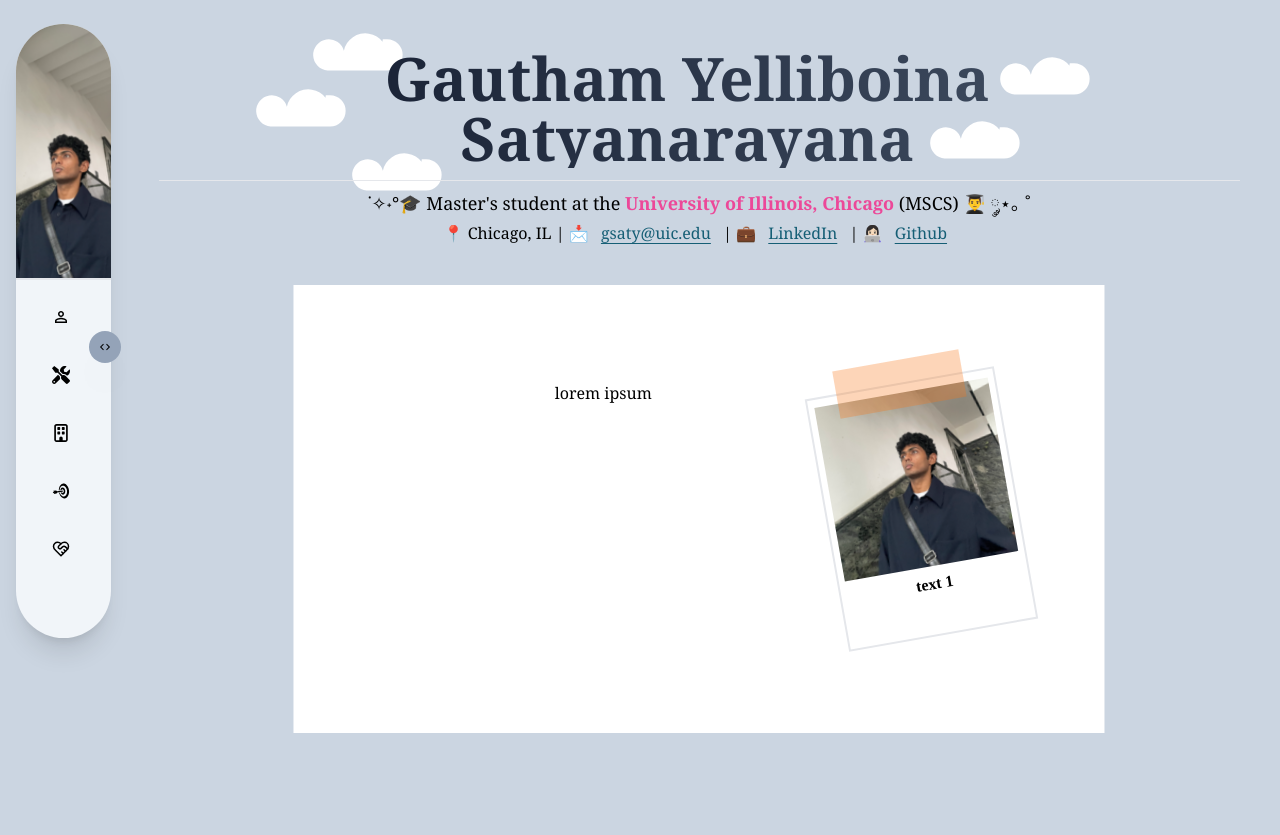
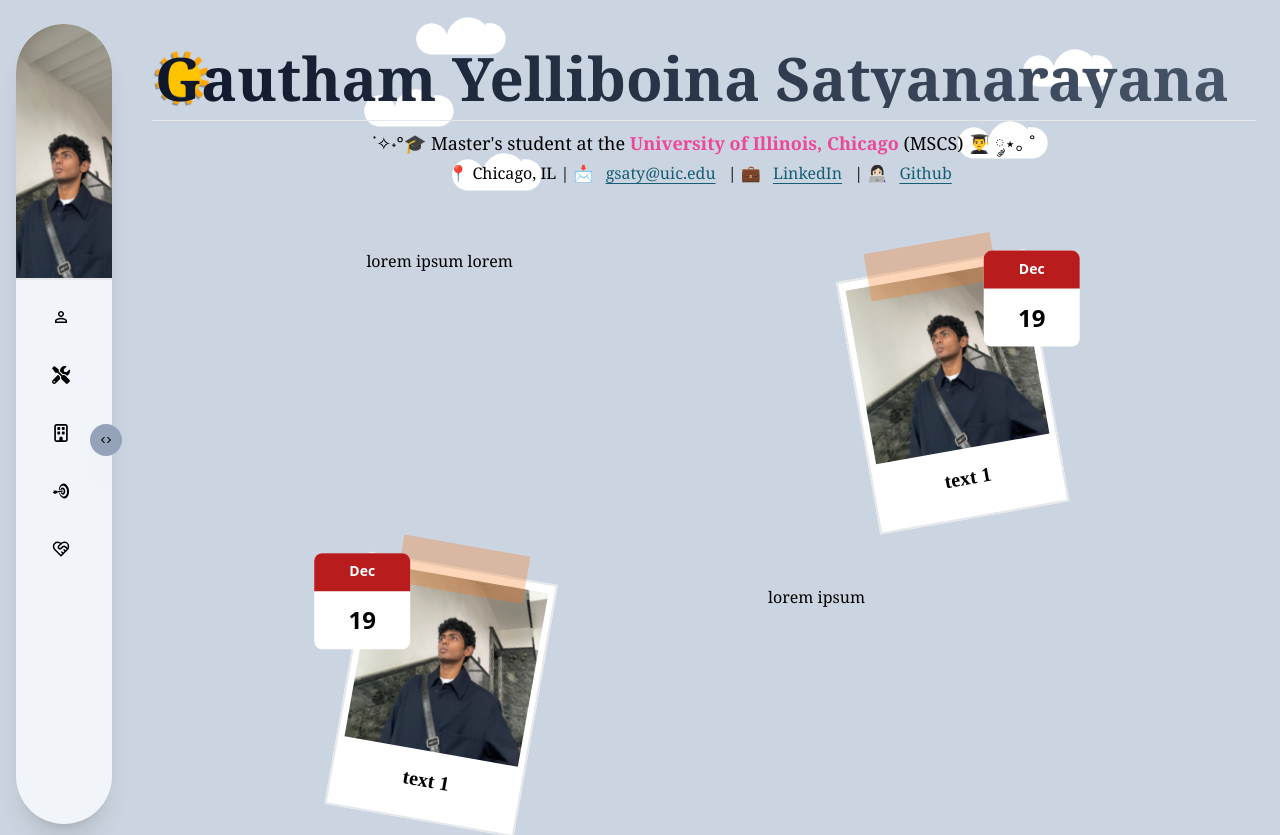
Before and after one commit to gauthamys/portfolio-old, a React (Create React App) app: page / in a window 1280 px wide. Shown: the top 835 px of the page. Before the commit the page ends 800 px from the top, so only its background shows below. Built offline with nearby package versions, Linux system fonts and the light colour scheme.

Commit message:
[Add] polaroids

```diff
--- a/src/App.js
+++ b/src/App.js
@@ -1,24 +1,15 @@
 import Navbar from './components/Navbar';
 import Main from './components/Main';
-import Home from './components/Home';
 import Cloud from './components/Clouds';
 import React from "react";
 
 function App() {
-  function genRandomPosition() {
-    let dir = ['left', 'right'];
-    let pos = ['24', '28', '32', '64', '68']
-  }
   return (
     <div className='App flex flex-row'>
-      <Cloud topClass={"top-2"} animate={"animate-cloud_1"}/>
-      <Cloud topClass={"top-8"} animate={"animate-cloud_2"}/>
-      <Cloud topClass={"top-16"} animate={"animate-cloud_3"}/>
-      <Cloud topClass={"top-24"} animate={"animate-cloud_4"}/>
-      <Cloud topClass={"top-32"} animate={"animate-cloud_5"}/>
       <Navbar />
-      <Main Component={Home}/>
+      <Main />
     </div>
+
   );
 }
 
--- a/src/components/Clouds.js
+++ b/src/components/Clouds.js
@@ -2,7 +2,7 @@ import React from 'react';
 
 const Cloud = ({ topClass, animate }) => {
   return (
-    <div className={`absolute flex-none ${topClass} ${animate}`}>
+    <div className={`absolute -z-40 ${topClass} ${animate}`}>
       <svg
         xmlns="http://www.w3.org/2000/svg"
         viewBox="0 0 64 64"
--- a/src/components/Home.js
+++ b/src/components/Home.js
@@ -1,10 +1,9 @@
-import Polaroid from "./Polaroid";
 import Title from "./Title";
 import React from "react";
 
 function Home(){
     return (
-        <div className="relative">
+        <div>
             <Title text={"Gautham Yelliboina Satyanarayana"} />
             <p className="text-lg text-center mt-2">
             ˙✧˖°🎓 Master's student at the <span className="text-pink-500 font-extrabold">University of Illinois, Chicago</span>  (MSCS) 👨‍🎓 ༘⋆｡ ˚
@@ -15,12 +14,6 @@ function Home(){
                 💼 <a className="profile-link animate-bounce" target="_blank" href="https:www.linkedin.com/in/gauthamys">LinkedIn</a> |
                 👩🏻‍💻 <a className="profile-link" target="_blank" href="https://www.github.com/gauthamys">Github</a>
             </div>
-            <div className="h-max w-[75%] p-2 py-24 bg-white mt-10 absolute left-1/2 -translate-x-1/2">
-                <div className="flex flex-row left-1/2 mx-[10%]">
-                    <p className="grow text-center">lorem ipsum</p>
-                    <Polaroid imgSrc={"bg-profile"} description={"text 1"} />
-                </div>
-            </div>
         </div>
     )
 }
--- a/src/components/Main.js
+++ b/src/components/Main.js
@@ -1,15 +1,24 @@
-import BgElements from "./BgElement";
 import React from "react";
 import Home from "./Home";
-import { Element } from "react-scroll";
+import PolaroidStory from "./PolaroidStory";
+import Cloud from "./Clouds";
+import Sun from "./Sun";
 
 function Main() {
     return (
         <div className="main">
-            <BgElements />
+            <Cloud topClass={"top-[-2rem]"} animate={"animate-cloud_1"}/>
+            <Cloud topClass={"top-[0rem]"} animate={"animate-cloud_2"}/>
+            <Cloud topClass={"top-[2.5rem]"} animate={"animate-cloud_3"}/>
+            <Cloud topClass={"top-[4.5rem]"} animate={"animate-cloud_4"}/>
+            <Cloud topClass={"top-[6.5rem]"} animate={"animate-cloud_5"}/>
+            <Sun />
             <div className="m-6">
                 <div id="home" name="home">
                     <Home />
+                </div>
+                <div id="polaroidstory" name="polaroidstory">
+                    <PolaroidStory />
                 </div>
             </div>
         </div>
--- a/src/components/Navbar.js
+++ b/src/components/Navbar.js
@@ -28,7 +28,7 @@ export default function Navbar() {
             </a>
             <ul>
                 <NavItem target={"#home"} title={"Who I am"} collapsed={collapsed} Icon={MdOutlinePermIdentity} />
-                <NavItem title={"What I'm doing"} collapsed={collapsed} Icon={FaTools}/>
+                <NavItem target={"#polaroidstory"} title={"What I'm doing"} collapsed={collapsed} Icon={FaTools}/>
                 <NavItem title={"What I've done"} collapsed={collapsed} Icon={FaRegBuilding}/>
                 <NavItem title={"What I want to do"} collapsed={collapsed} Icon={GiBullseye}/>
                 <NavItem title={"Connect with me"} collapsed={collapsed} Icon={LuHeartHandshake}/>
--- a/src/components/Polaroid.js
+++ b/src/components/Polaroid.js
@@ -1,9 +1,21 @@
-function Polaroid({imgSrc, description}) {
+function Polaroid({imgSrc, description, rotate}) {
     return (
-        <div className="w-48 h-64 bg-white border-2 relative rotate-[-10deg]">
+        <div className={`w-48 h-64 bg-white border-2 relative origin-top-right ${rotate ? "rotate-[10deg]" : "rotate-[-10deg]"}`}>
             <div className={`absolute w-44 h-44 left-1/2 -translate-x-1/2 mt-2 ${imgSrc} bg-bottom`}></div>
-            <div className="absolute bottom-[15%] left-1/2 -translate-x-1/2 w-44 text-center font-bold polaroid-text">{description}</div>
+            <div className="absolute bottom-[10%] left-1/2 -translate-x-1/2 w-44 text-center text-xl font-bold polaroid-text">{description}</div>
             <div className="absolute top-[-10%] left-1/2 -translate-x-1/2 w-32 h-12 bg-orange-500 opacity-30"></div>
+            <Calendar rotate={rotate} month={"Dec"} date={19}/>
+        </div>
+    )
+}
+
+function Calendar({rotate, month, date}) {
+    return (
+        <div className={`absolute flex flex-col w-24 h-24 bg-white rounded-lg ${rotate ? "rotate-[-10deg] left-[-3rem]" : "rotate-[10deg] right-[-3rem]"}`}>
+            <div className="rounded-t-lg w-full h-[40%] bg-red-700 text-white text-center font-sans font-bold text-sm p-2">{month}</div>
+            <div className="grow text-2xl font-sans font-bold relative">
+                <p className="absolute left-1/2 top-1/2 -translate-y-1/2 -translate-x-1/2">{date}</p>
+            </div>
         </div>
     )
 }
--- /dev/null
+++ b/src/components/PolaroidStory.js
@@ -0,0 +1,28 @@
+import Polaroid from "./Polaroid";
+
+function PolaroidStory() {
+    return (
+        <div className="mt-6 mx-20 flex flex-col justify-between">
+            <div className="grid grid-cols-6 gap-6 p-10 mx-[10%]">
+                <p className="col-span-3">lorem ipsum lorem </p>
+                <div className="col-start-5 col-span-2">
+                    <Polaroid imgSrc={"bg-profile"} description={"text 1"}rotate={false} />
+                </div>
+            </div>
+            <div className="grid grid-cols-3 p-10 mx-[10%]">
+                <div className="col-span-1">
+                    <Polaroid imgSrc={"bg-profile"} description={"text 1"} rotate={true} />
+                </div>
+                <p className="col-span-2 text-center">lorem ipsum</p>
+            </div>
+            <div className="grid grid-cols-3 p-10 mx-[10%]">
+                <div className="col-span-1">
+                    <Polaroid imgSrc={"bg-profile"} description={"text 1"} rotate={false} />
+                </div>
+                <p className="col-span-2 text-center">lorem ipsum</p>
+            </div>
+        </div>
+    )
+}
+
+export default PolaroidStory;
--- /dev/null
+++ b/src/components/Sun.js
@@ -0,0 +1,11 @@
+import SunSvg from '../icons8-sun.svg'
+
+function Sun() {
+    return (
+        <div className={`absolute -z-50 top-6 left-6 animate-sunPath`}>
+            <img src={SunSvg} />
+        </div>
+    )
+}
+
+export default Sun;
--- a/src/index.css
+++ b/src/index.css
@@ -8,7 +8,7 @@ body {
   @apply bg-slate-300 font-serif
 }
 .navbar {
-  @apply fixed m-4 mr-2 mt-6 h-max pb-16 top-0 left-0 flex flex-col bg-slate-100 text-3xl text-right shadow-xl relative transition-all duration-1000
+  @apply relative m-4 mr-2 mt-6 h-screen pb-16 top-0 left-0 flex flex-col bg-slate-100 text-3xl text-right shadow-xl transition-all duration-1000
 }
 
 .navitem {
@@ -16,7 +16,7 @@ body {
 }
 
 .main {
-  @apply grow m-4 my-6 rounded-lg relative
+  @apply relative grow ml-4 ml-2 mt-6 relative
 }
 
 .bgElement {
@@ -28,7 +28,7 @@ body {
 }
 
 .App {
-  @apply min-h-screen w-screen relative overflow-x-hidden
+  @apply max-w-full overflow-x-hidden
 }
 
 .profile-link {
--- a/tailwind.config.js
+++ b/tailwind.config.js
@@ -11,8 +11,14 @@ module.exports = {
       },
       backgroundImage: {
         'profile': "url('\profile.png')",
+        'crushedpaper': "url('\crushedpaper.jpg')",
       },
       keyframes: {
+        sunPath: {
+          '0%': { transform: 'rotate(0deg)' },
+          '50%': { transform: 'rotate(180deg)'},
+          '100%': {transform: 'rotate(360deg)'},
+        },
         wiggle: {
           '0%, 100%': { transform: 'rotate(-3deg)' },
           '50%': { transform: 'rotate(3deg)' },
@@ -24,12 +30,14 @@ module.exports = {
         moveRightToLeft: {
           '0%, 100%': {left: '100%'},
           '50%': {left: '0%'}
-        }
+        },
       },
       animation: {
+        sunPath: 'sunPath 3s linear infinite',
         wiggle: 'wiggle 2s ease-in-out infinite',
         moveLeftToRight:  'moveLeftToRight 45s linear infinite',
         moveRightToLeft: 'moveRightToLeft 45s linear infinite',
+        sunPath: 'sunPath 5s linear infinite',
         cloud_1: 'moveLeftToRight 45s linear infinite',
         cloud_2: 'moveRightToLeft 50s linear infinite',
         cloud_3: 'moveLeftToRight 55s linear infinite',
```
Also changed, not shown: src/crushedpaper.jpg (added), src/icons8-sun.svg (added).
